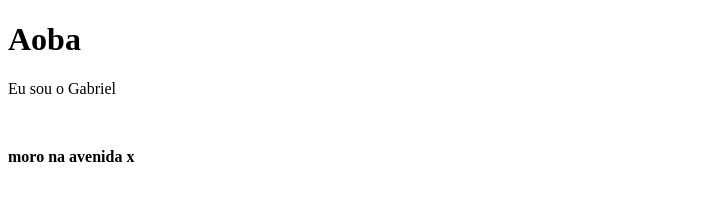
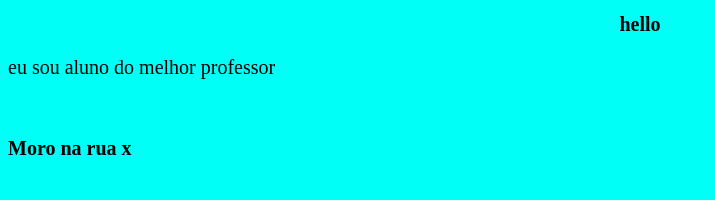
Before and after one commit to gabrielsartoriguerra-glitch/mini-p-gina, a plain HTML site: page index.html in a window 1280 px wide. Shown: the whole page, without its empty margins (0-715 px from the left). Drawn offline with Linux system fonts and the light colour scheme.

Commit message:
Add files via upload

```diff
--- a/index.html
+++ b/index.html
@@ -1,11 +1,12 @@
 <!DOCTYPE html>
 <html>
 <head>
-<title>site do Gabriel</title>
+    <title>site de enzo e rai</title>
+  <link rel="stylesheet" href="styles.css">
 </head>
 <body>
-     <h1><strong>Aoba</strong></h1>
-     <p>Eu sou o Gabriel</p><br>
-     <p><strong>moro na avenida x</strong></p>
+    <h1><strong>hello</strong></h1>
+    <p>eu sou aluno do melhor professor</p><br>
+    <p><strong>Moro na rua x</strong></p>
 </body>
 </html>
--- /dev/null
+++ b/styles.css
@@ -0,0 +1,12 @@
+*{
+    background-color: rgb(0, 255, 247);
+}
+
+h1, p{
+    color #fff;
+font-size: 20px;
+}
+
+h1{
+    text-align: center;
+}
```
